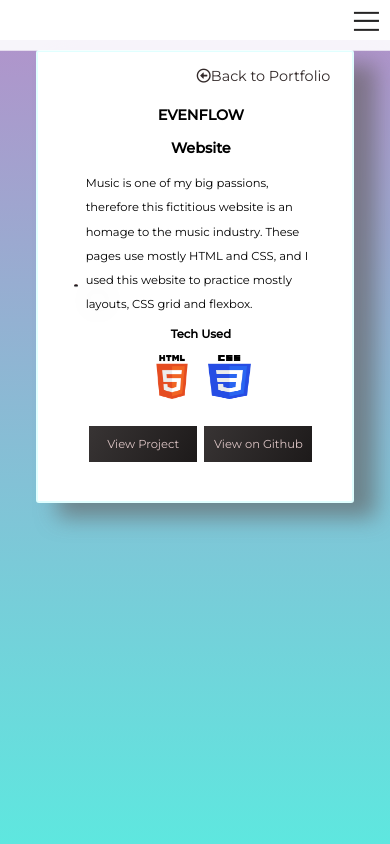
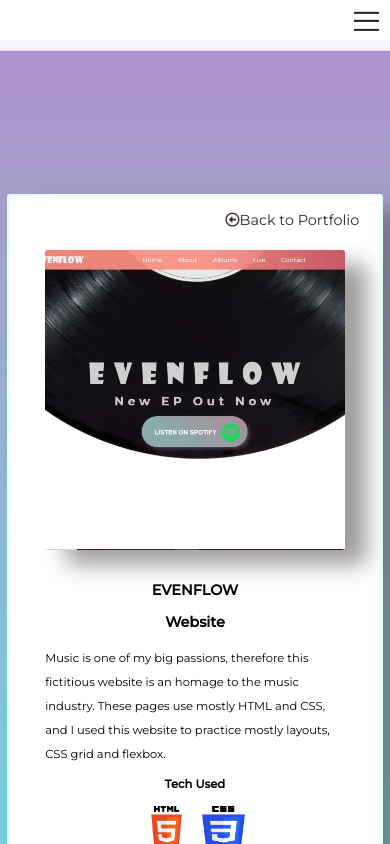
Before and after one commit to micahsuomi/Portfolio-Page-React, a React (Create React App) app: page /viewitem/0684f7ff-8b3c-44f1-8fcb-4a2f802555e1 in a window 390 px wide. Shown: the top 844 px of the page. Built offline with nearby package versions, Linux system fonts and the light colour scheme.

Commit message:
added responsivness on viewitem

```diff
--- a/src/assets/style/viewitem.css
+++ b/src/assets/style/viewitem.css
@@ -1,5 +1,4 @@
 .view-item__container {
-    height: 100vh;
     padding: 7rem 5rem;
     background-image: linear-gradient(to top, #5ee7df 0%, #b490ca 100%);
 
@@ -120,3 +119,23 @@
     filter: brightness(90%);
     color: skyblue;
 }
+
+@media screen and (max-width: 768px) {
+    .view-item__container {
+        padding: 27rem 5rem;
+    }
+}
+
+@media screen and (max-width: 500px) {
+    .view-item__container {
+        padding: 27rem 1rem;
+    }
+
+    .view-item__wrapper {
+        grid-template-columns: 1fr;
+    }
+
+    .view-item__title {
+        margin-top: 3rem;
+    }
+}
```
